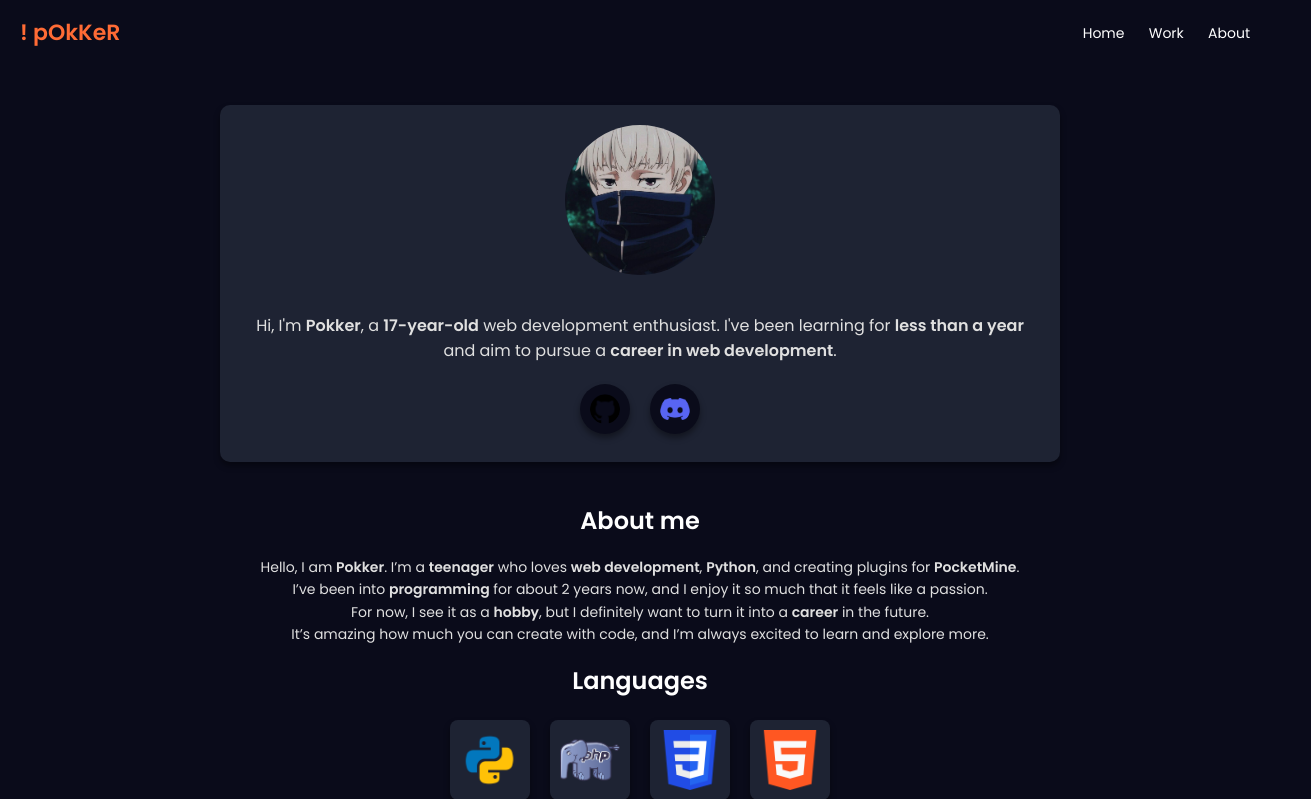
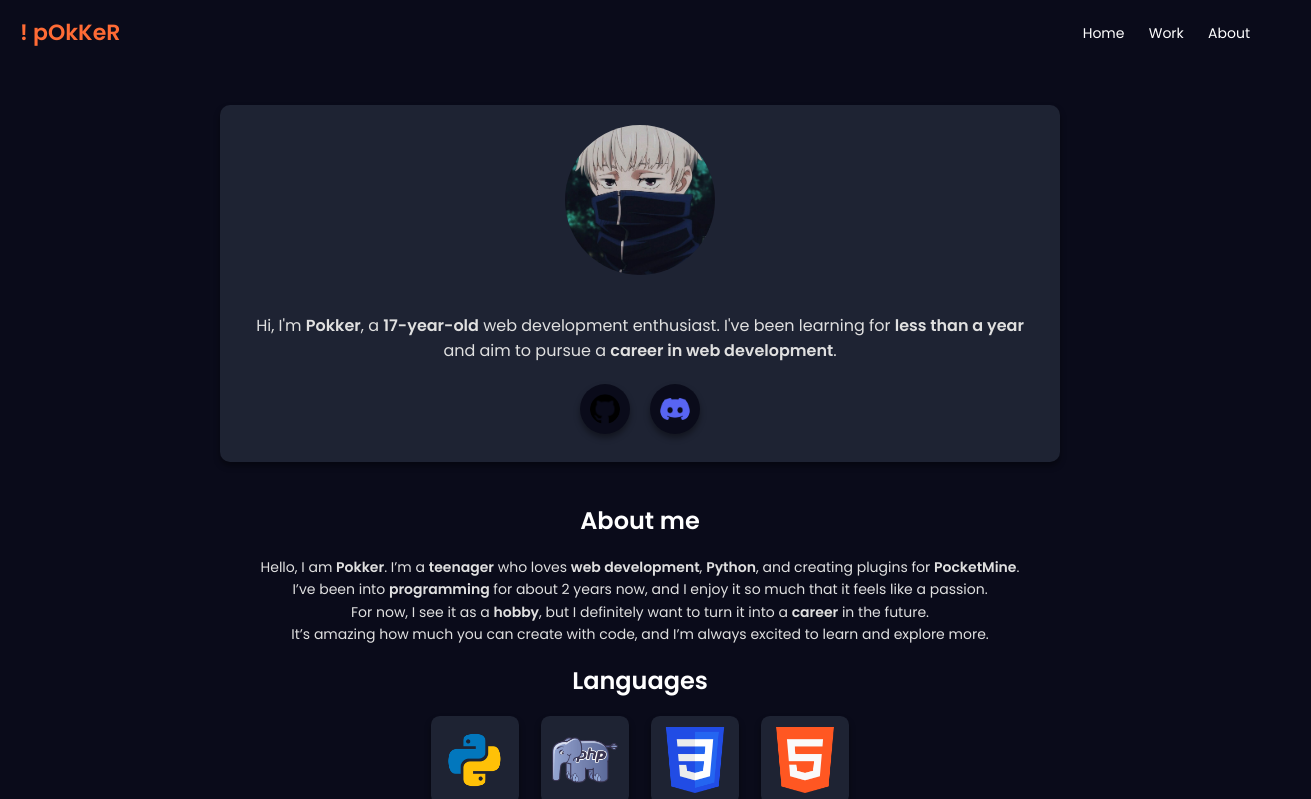
Before and after one commit to pokkersito/pokkersito, a plain HTML site: page index.html in a window 1280 px wide. In both pictures the pointer is over the element 640 px from the left and 760 px from the top of the page. Shown: the top 799 px of the page, 1311 px wide, since content can reach past the window. Drawn offline with Linux system fonts and the light colour scheme.

Commit message:
Update style.css

```diff
--- a/css/style.css
+++ b/css/style.css
@@ -72,6 +72,11 @@ body {
     justify-content: center;
     gap: 20px;
     margin-top: 20px;
+    transition: transform 0.6s ease;
+}
+
+.language-icons:hover{
+    transform: scale(1.1);
 }
 
 .language-icons img {
```
